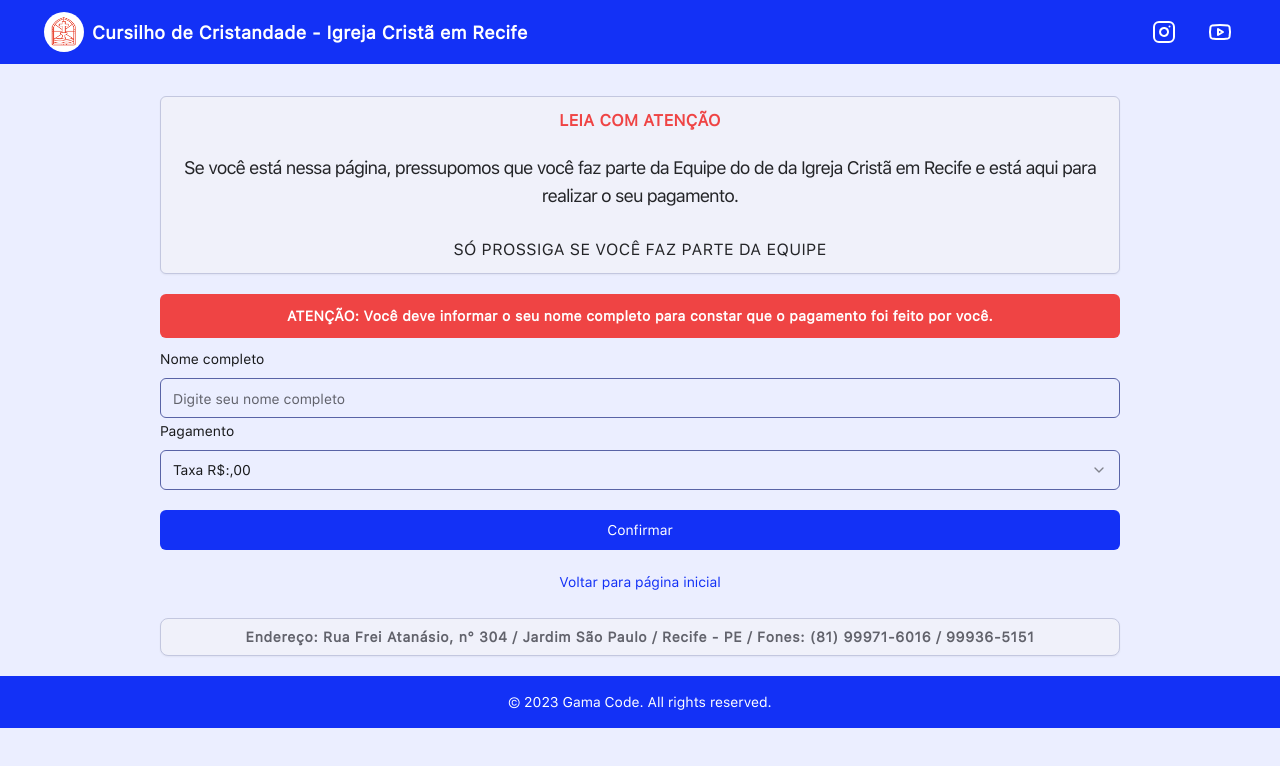
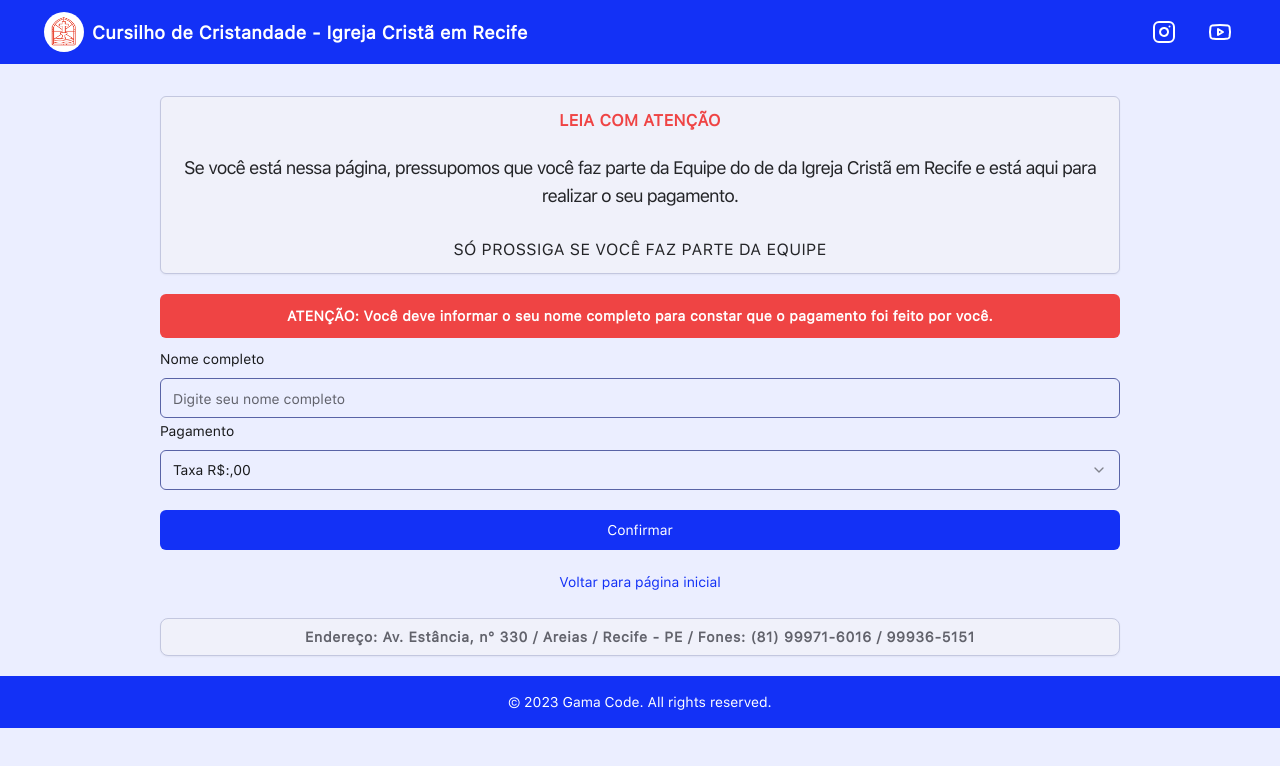
Before and after one commit to italogama/icr-cursilho, a Next.js app: page /team in a window 1280 px wide. Shown: the top 766 px of the page. Built offline with nearby package versions, Linux system fonts and the light colour scheme.

Commit message:
Update endereco

```diff
--- a/components/team-payment-form.tsx
+++ b/components/team-payment-form.tsx
@@ -151,7 +151,7 @@ export function TeamPaymentForm({ className, ...props }: RegisterFormProps) {
             </Button>
           </Link>
           <Card className="p-2 text-center mt-4">
-            <p className="text-xs font-bold tracking-wider text-muted-foreground md:text-sm">Endereço: Rua Frei Atanásio, n° 304 / Jardim São Paulo / Recife - PE / Fones: (81) 99971-6016 / 99936-5151</p>
+            <p className="text-xs font-bold tracking-wider text-muted-foreground md:text-sm">Endereço: Av. Estância, n° 330 / Areias / Recife - PE / Fones: (81) 99971-6016 / 99936-5151</p>
           </Card>
         </form>
       </Form>
```
